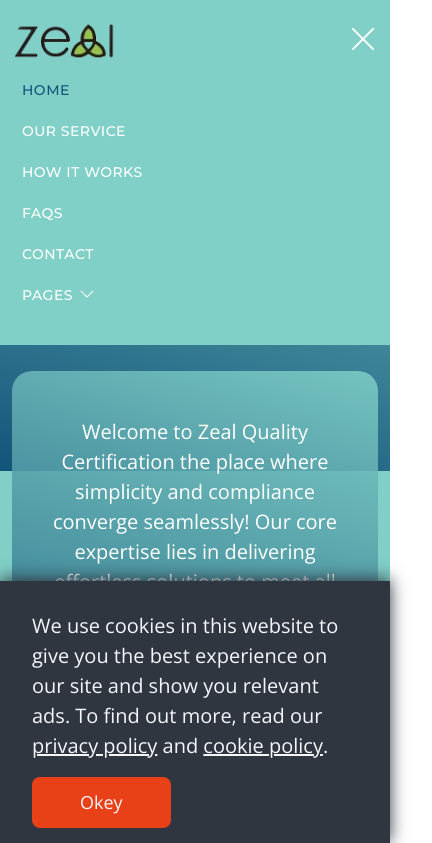
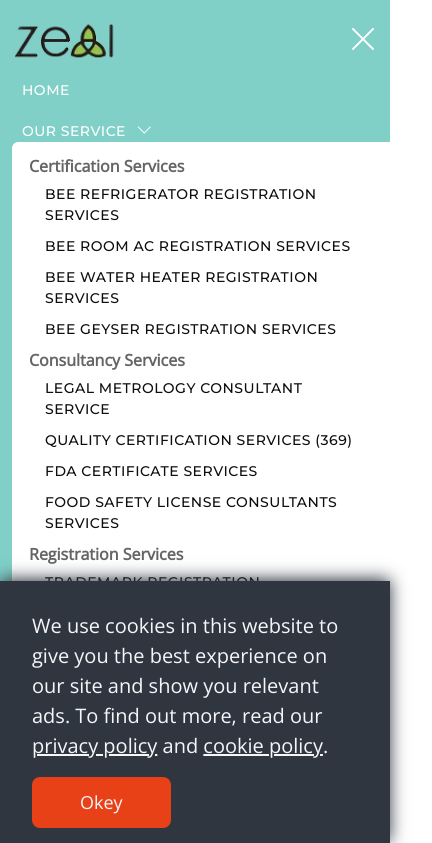
Before and after one commit to dspatel01/zealQuality, a plain HTML site: page index.html in a window 390 px wide. Both pictures are taken after a click on the button "Toggle navigation". Shown: the top 843 px of the page, 432 px wide, since content can reach past the window. Drawn offline with nearby package versions, Linux system fonts and the light colour scheme; files whose address does not match are found by name.

Commit message:
Add files via upload

```diff
--- a/css/templatemo-topic-listing.css
+++ b/css/templatemo-topic-listing.css
@@ -113,8 +113,9 @@ body {
 }
 
 .navbar {
-    position: relative;
-    top: 25px
+    background-color: var(--secondary-color);
+    /* position: relative;
+    top: 25px */
 }
 
 /*---------------------------------------
@@ -353,10 +354,11 @@ strong {
 -----------------------------------------*/
 
 .sticky-wrapper {
-    position: absolute;
+    /* position: absolute;
     top: 0;
     right: 0;
-    left: 0;
+    left: 0; */
+    background-image: linear-gradient( 15deg, #147986c5 0%, #80d0c7 100%);
 }
 
 .sticky-wrapper.is-sticky .navbar {
@@ -405,19 +407,35 @@ strong {
 }
 
 .navbar .dropdown-menu {
-    background: var(--white-color);
-    box-shadow: 0 1rem 3rem rgba(0, 0, 0, 0.175);
+    background: #ffffff;
+    backdrop-filter: blur(5px);
     border: 0;
-    display: inherit;
+    display: flex;
+    flex-wrap: wrap;
+    justify-content: space-around;
     opacity: 0;
     min-width: 9rem;
     margin-top: 20px;
     padding: 13px 0 10px 0;
     transition: all 0.3s;
     pointer-events: none;
+    width: 500%;
+    padding: 10px 15px;
+}
+
+.dropBox {
+    margin-left: -200px;
+}
+
+.navbar .dropdown-menu p {
+    color: black;
+    margin-top: 15px;
+    margin-bottom: 0px;
+    font-size: 18px;
 }
 
 .navbar .dropdown-menu::before {
+    display: none;
     content: "";
     width: 0;
     height: 0;
@@ -426,12 +444,12 @@ strong {
     border-bottom: 15px solid var(--white-color);
     position: absolute;
     top: -10px;
-    left: 10px;
+    left: 250px;
 }
 
 .navbar .dropdown-item {
     display: inline-block;
-    color: var(--p-bg-color);
+    color: rgba(22, 22, 22, 0.815);
     font-family: var(--title-font-family);
     font-size: var(--menu-font-size);
     font-weight: var(--font-weight-medium);
@@ -474,6 +492,9 @@ strong {
         margin-top: 0;
         pointer-events: auto;
     }
+    .dropBox {
+        margin-left: -200px;
+    }
 }
 
 .navbar-icon {
@@ -1332,22 +1353,58 @@ blockquote {
         opacity: 1;
         margin-top: 0;
         pointer-events: auto;
-        display: inherit;
+        display: flex;
 
     }
 
     .navbar-nav .dropdown-menu {
-        display: none;
+        background: #ffffff;
+        backdrop-filter: blur(5px);
         position: relative;
         left: 10px;
-        opacity: 0;
+        opacity: 1;
         pointer-events: auto;
-        max-width: 155px;
-        margin-top: 10px;
+        width: 215%;
+        margin-top: -10px;
         margin-bottom: 15px;
-
-    }
-
+        box-shadow: none;
+
+        display: flex;
+        justify-content: space-between;
+        flex-wrap: wrap;
+    }
+
+    .navbar-nav .dropdown-menu p {
+        font-size: 16px;
+        margin: 02px;
+        color: #0000009a;
+        font-weight: 600;
+    }
+
+    .navbar-nav .dropdown-menu li {
+        font-size: 16px;
+        margin: 02px;
+    }
+
+    .navbar-nav .dropdown-menu a {
+        color: #0f0e0e;
+
+    }
+    .dropBox {
+        margin-left: 0px;
+    }
+    .navbar .dropdown-menu::before {
+        display: none;
+        /* content: "";
+        width: 0;
+        height: 0;
+        border-left: 20px solid transparent;
+        border-right: 20px solid transparent;
+        border-bottom: 15px solid var(--white-color);
+        position: absolute;
+        top: -10px;
+        left: 10px; */
+    }
 
     .navbar-expand-lg .navbar-nav {
         padding-bottom: 20px;
@@ -1415,7 +1472,9 @@ blockquote {
     h5 {
         font-size: 20px;
     }
-
+    .dropBox {
+        margin-left: 0px;
+    }
 }
 
 .ml12 {
@@ -1942,6 +2001,7 @@ blockquote {
         color: rgb(95, 72, 226);
     } */
 
+
 }
 
 @media screen and (max-width:769px) {
@@ -2135,7 +2195,9 @@ blockquote {
         line-height: 1em;
     }
 
-
+    .dropBox {
+        margin-left: -10px;
+    }
 }
 
 @media screen and (max-width:379px) and (min-width:220px) {
@@ -2154,6 +2216,35 @@ blockquote {
         z-index: 1001;
         width: 80px;
         height: 150px;
+    }
+
+    .navbar .dropdown-menu {
+        /* box-shadow: 0 1rem 3rem rgba(0, 0, 0, 0.175); */
+       background-color: transparent;
+        border: 0;
+        display: flex;
+        flex-wrap: wrap;
+        justify-content: space-around;
+        opacity: 1;
+        min-width: fit-content;
+        /* margin-top: 20px; */
+        padding: 13px 0 10px 0;
+        transition: all 0.3s;
+        pointer-events: none;
+        width: 205%;
+        /* padding: 10px 0px; */
+        font-size: 12px;
+    }
+    .navbar .dropdown-menu li{
+        margin-left: -24px;
+    }
+    .navbar .dropdown-menu a{
+       font-size: 13px;
+    }
+
+
+    .dropBox {
+        margin-left: -10px;
     }
 }
 
--- a/index.html
+++ b/index.html
@@ -94,9 +94,49 @@ https://templatemo.com/tm-590-topic-listing
                             <a class="nav-link click-scroll" href="index.html#section_1">Home</a>
                         </li>
 
-                        <li class="nav-item ">
-                            <a class="nav-link click-scroll" href="index.html#section_2">Our Service
+                        <li class="nav-item dropdown">
+                            <a class="nav-link click-scroll dropdown-toggle" href="index.html#section_2"
+                                id="navbarLightDropdownMenuLink" role="button" data-bs-toggle="dropdown" aria-expanded="true">Our Service
                             </a>
+                            <ul  class="dropdown-menu dropdown-menu-light dropBox" aria-labelledby="navbarLightDropdownMenuLink">
+                                <div>
+                                    <p>Certification Services</p>
+                                    <li><a class="dropdown-item" href="about.html">BEE Refrigerator Registration <br/> Services</a></li>
+                                    <li><a class="dropdown-item" href="topics-listing.html">BEE Room AC Registration Services</a></li>
+                                    <li><a class="dropdown-item" href="contact.html">BEE Water Heater Registration <br/>Services</a></li>
+                                    <li><a class="dropdown-item" href="contact.html">BEE Geyser Registration Services</a></li>
+
+                                </div>
+                                <div >
+                                    <p>Consultancy Services</p>
+                                    <li><a class="dropdown-item " href="about.html">Legal Metrology Consultant <br/> Service</a></li>
+                                    <li><a class="dropdown-item" href="topics-listing.html">Quality Certification Services (369)</a></li>
+                                    <li><a class="dropdown-item" href="contact.html">FDA Certificate Services</a></li>
+                                    <li><a class="dropdown-item" href="contact.html">Food Safety License Consultants <br/> Services</a></li>
+                                </div>
+                                <div style="margin-right: 65px;">
+                                    <p>Registration Services</p>
+                                    <li><a class="dropdown-item " href="about.html">Trademark Registration <br/> Services</a></li>
+                                    <li><a class="dropdown-item" href="topics-listing.html">BEE Frost Free Refrigerator <br/>Registration Services</a></li>
+
+                                </div>
+                                <div style="margin-right: 65px;">
+                                    <p>Testing Services</p>
+                                    <li><a class="dropdown-item " href="about.html">TWS Testing Services</a></li>
+                                    <li><a class="dropdown-item" href="topics-listing.html">LED TV Testing Services</a></li>
+                                    <li><a class="dropdown-item" href="contact.html">UHD TV Testing Services</a></li>
+                                    <li><a class="dropdown-item" href="contact.html">Smart Watch Testing Services</a></li>
+                                </div>
+                                <div style="margin-right: 100px">
+                                    <p>Waste Management Services</p>
+                                    <li><a class="dropdown-item " href="about.html">E Waste Management Services</a></li>
+                                </div>
+                                <div style="margin-right: 160px;">
+                                    <p>Celling Fan</p>
+                                    <li><a class="dropdown-item " href="about.html">ISI Mark of Celling Fan</a></li>
+                                </div>
+
+                            </ul>
                         </li>
 
                         <li class="nav-item">
@@ -115,10 +155,9 @@ https://templatemo.com/tm-590-topic-listing
                             <a class="nav-link dropdown-toggle" href="#section_6" id="navbarLightDropdownMenuLink"
                                 role="button" data-bs-toggle="dropdown" aria-expanded="true">Pages</a>
 
-                            <ul class="dropdown-menu dropdown-menu-light" aria-labelledby="navbarLightDropdownMenuLink">
-                                <li><a class="dropdown-item" href="about.html">About Us</a></li>
-                                <li><a class="dropdown-item active" href="topics-listing.html">Topics Listing</a></li>
-
+                            <ul style="display: block; width: 250px;" class="dropdown-menu dropdown-menu-light" aria-labelledby="navbarLightDropdownMenuLink">
+                                <li><a class="dropdown-item active" href="about.html">About Us</a></li>
+                                <li><a class="dropdown-item" href="topics-listing.html">Topics Listing</a></li>
                                 <li><a class="dropdown-item" href="contact.html">Contact Form</a></li>
                             </ul>
                         </li>
@@ -244,9 +283,9 @@ https://templatemo.com/tm-590-topic-listing
             <div class="service-leftSide">
                 <div class="service-content-side">
                     <div class="col-12 heading">
-                        <h2 class="mb-4 " style="text-shadow: 2px 2px 2px rgba(10, 10, 10, 0.651);">Zeal Quality
+                        <h4 class="mb-4 " style="color: rgba(0, 0, 0, 0.767);font-weight: 800; text-shadow: 0px 0px 2px rgba(10, 10, 10, 0.356);">Zeal Quality
                             Certification
-                        </h2>
+                        </h4>
                     </div>
                     <p>
                         Established in the year 2019 at New Delhi, Delhi. We "Zeal Quality Certification” are a
@@ -369,8 +408,8 @@ https://templatemo.com/tm-590-topic-listing
 
 
                     <div class="col-12 text-center">
-                        <h2 style="text-shadow: 2px 2px 2px rgba(10, 10, 10, 0.651); ">
-                            WHAT WE PROVIDE IN OUR SERVICES</h2>
+                        <h4 style="color: rgba(0, 0, 0, 0.767); text-shadow: 2px 2px 2px rgba(24, 23, 23, 0.247); font-weight: 800;">
+                            WHAT WE PROVIDE IN OUR SERVICES</h4>
                     </div>
 
                 </div>
@@ -1195,7 +1234,7 @@ https://templatemo.com/tm-590-topic-listing
         </section>
         <section>
             <div class="col-12 text-center">
-                <h2 style="text-shadow: 2px 2px 2px rgba(10, 10, 10, 0.651); ">Our Happy Clients</h1>
+                <h2 style="color: rgba(0, 0, 0, 0.767); text-shadow: 0px 0px 2px rgba(10, 10, 10, 0.452); ">Our Happy Clients</h1>
             </div>
             <div class="container  happy-clients" style="margin-top: -40px;margin-bottom: 100px;">
                 <div class="row my-5 ">
@@ -1246,7 +1285,7 @@ https://templatemo.com/tm-590-topic-listing
                 <div class="row">
 
                     <div class="col-lg-12 col-12 text-center">
-                        <h2 class="mb-5" style="margin-top: -10px;">Get in touch</h2>
+                        <h2 class="mb-5" style="color: rgba(0, 0, 0, 0.767); margin-top: 0px;">Get in touch</h2>
                     </div>
 
                     <div class="col-lg-5 col-12 mb-4 mb-lg-0">
```
Also changed, not shown: js/jquery.sticky.js.
